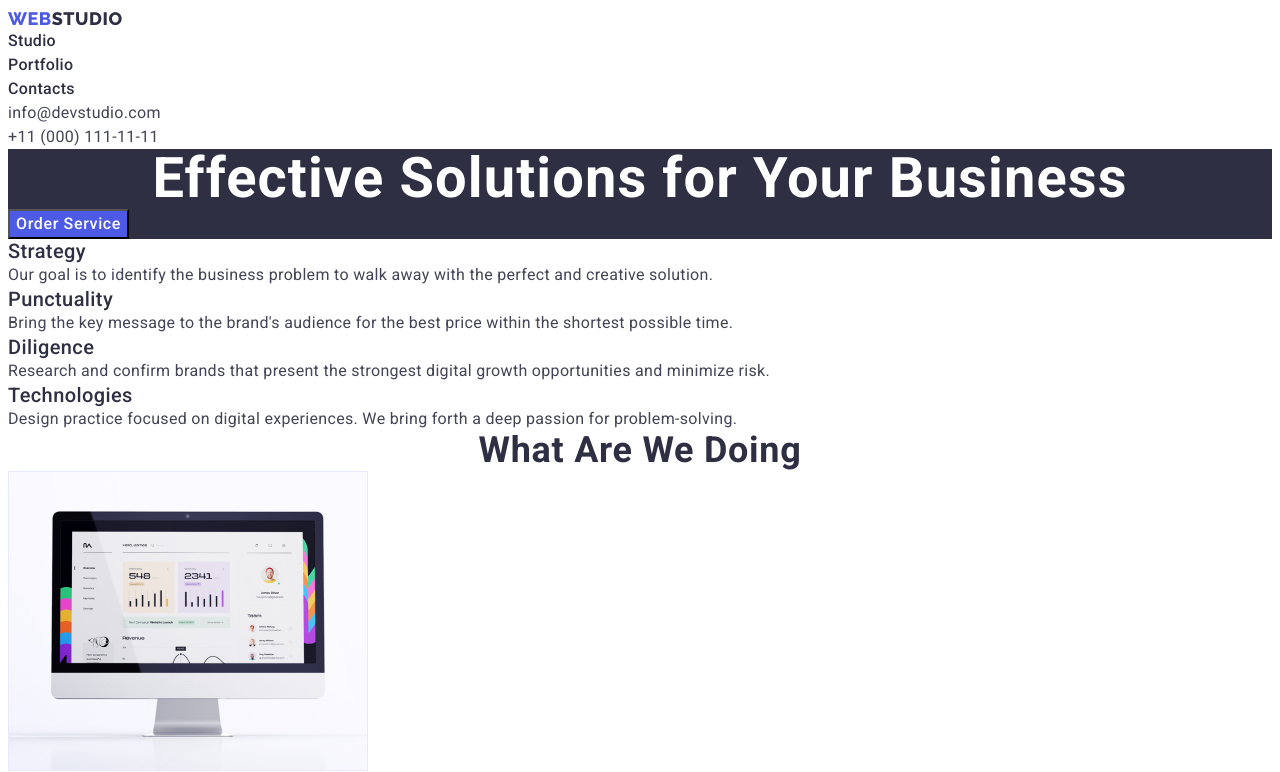
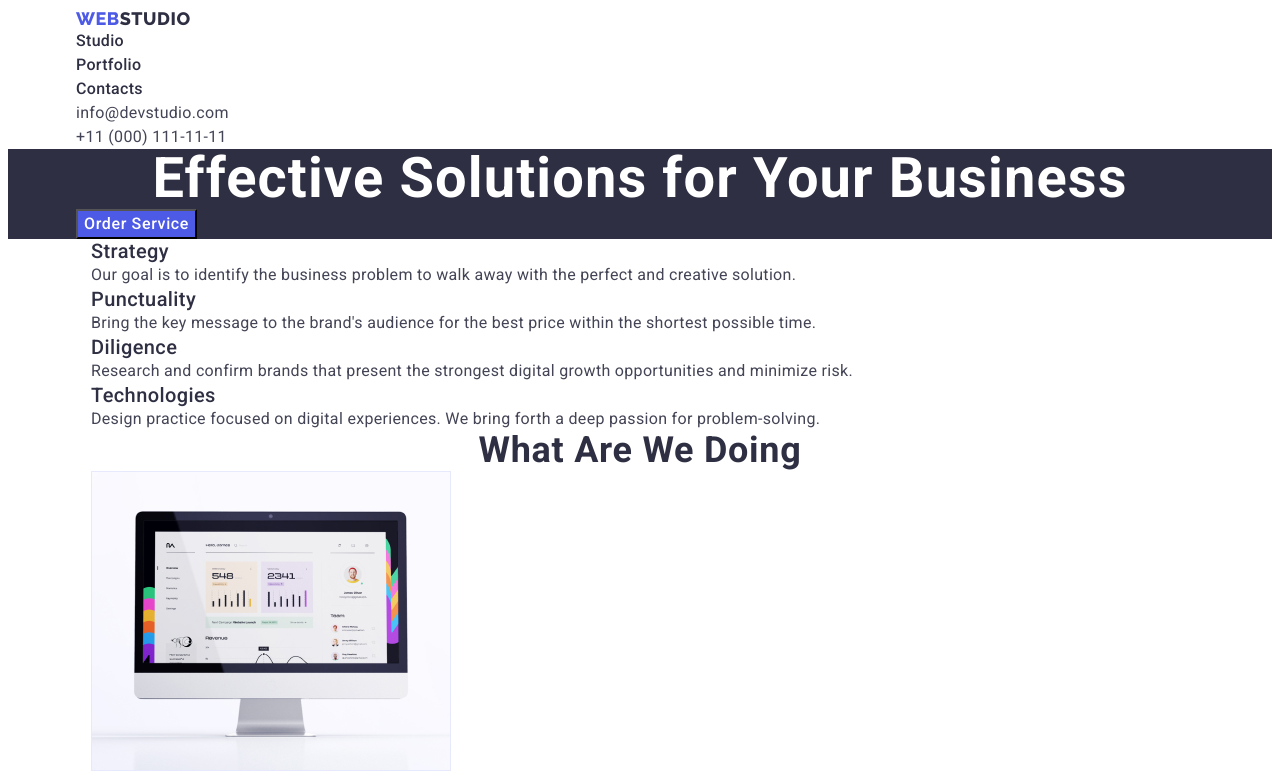
Before and after one commit to greatberser/goit-markup-hw-03, a plain HTML site: page index.html in a window 1280 px wide. Shown: the top 772 px of the page. Drawn offline with Linux system fonts and the light colour scheme.

Commit message:
update css and html

```diff
--- a/css/styles.css
+++ b/css/styles.css
@@ -32,7 +32,10 @@
   }
 
   .container{
-    width: 1158px;
+    width: 1128px;
+
+    margin: 0 auto;
+    padding: 0 15px;
   }
 
   .logo.link {
--- a/index.html
+++ b/index.html
@@ -12,7 +12,8 @@
 </head>
 <body style="font-family: 'Roboto', sans-serif; color: #434455; background-color: #FFFFFF;">
     <!-- Header -->
-    <header class="container">
+    <header>
+        <div class="container">
                <!-- Menu -->
         <nav class="nav">
             <a class="logo link" href="./index.html">Web<span class="text-link">Studio</span></a>
@@ -39,17 +40,22 @@
                 </li>
             </ul>
         </address>
+        </div>
     </header>
 
     <main>
         <!-- Section 1 -->
         <section class="primary-section">
+            <div class="container">
                 <h1 class="title">Effective Solutions for Your Business</h1>
                 <button type="button" class="btn-orders btn">Order Service</button>
+            </div>
+
         </section>
 
         <!-- Section 2 -->
         <section>
+            <div class="container">
                 <h2 hidden class="title-section">Our Services</h2>
 
             <ul class="container list">
@@ -78,10 +84,13 @@
                     </p>
                 </li>
             </ul>
+            </div>
+
         </section>
 
         <!-- Section 3 -->
         <section>
+            <div class="container">
                 <h2 class="title-section">What are we doing</h2>
                 <ul class="container list">
                     <li>
@@ -94,10 +103,12 @@
                         <img src="./images/mac_and_phone-img.jpg" alt="iPhone&Macbook" width="360" height="300">
                     </li>
                 </ul>
+            </div>
         </section>
 
         <!-- Section 4 -->
         <section class="team">
+            <div class="container">
                 <h2 class="title-section">Our Team</h2>
                 <ul class="container list">
                     <li class="list-item">
@@ -124,13 +135,17 @@
                         <p class="text-description">UI Designer</p>
                     </li>
                 </ul>
+            </div>
+
         </section>
     </main>
 
     <!-- Footer -->
     <footer class="footer">
+        <div class="container">
             <a class="logo  link" href="./index.html">Web<span class="text-link">Studio</span></a>
             <p class="footer-text">Increase the flow of customers and sales for your business with digital marketing & growth solutions.</p>
+        </div>
     </footer>
 </body>
 </html>
```
Lines whose indentation alone changed are shown as unchanged.
